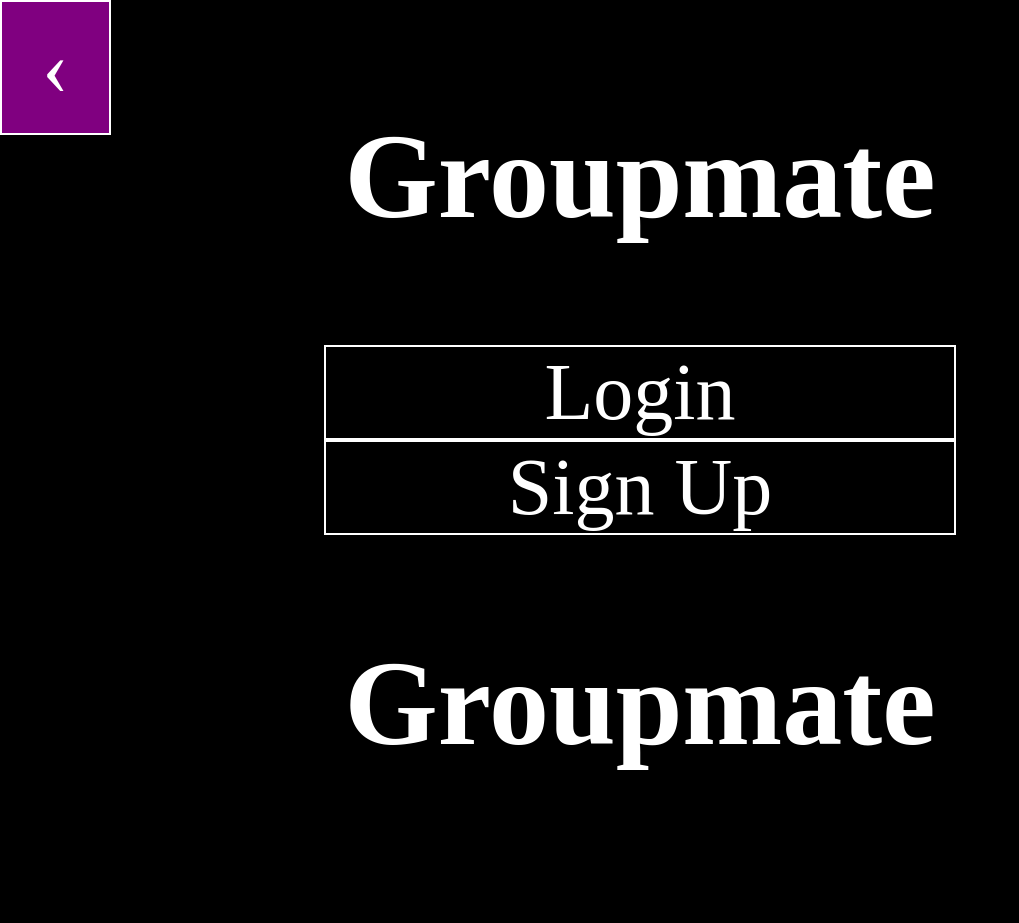
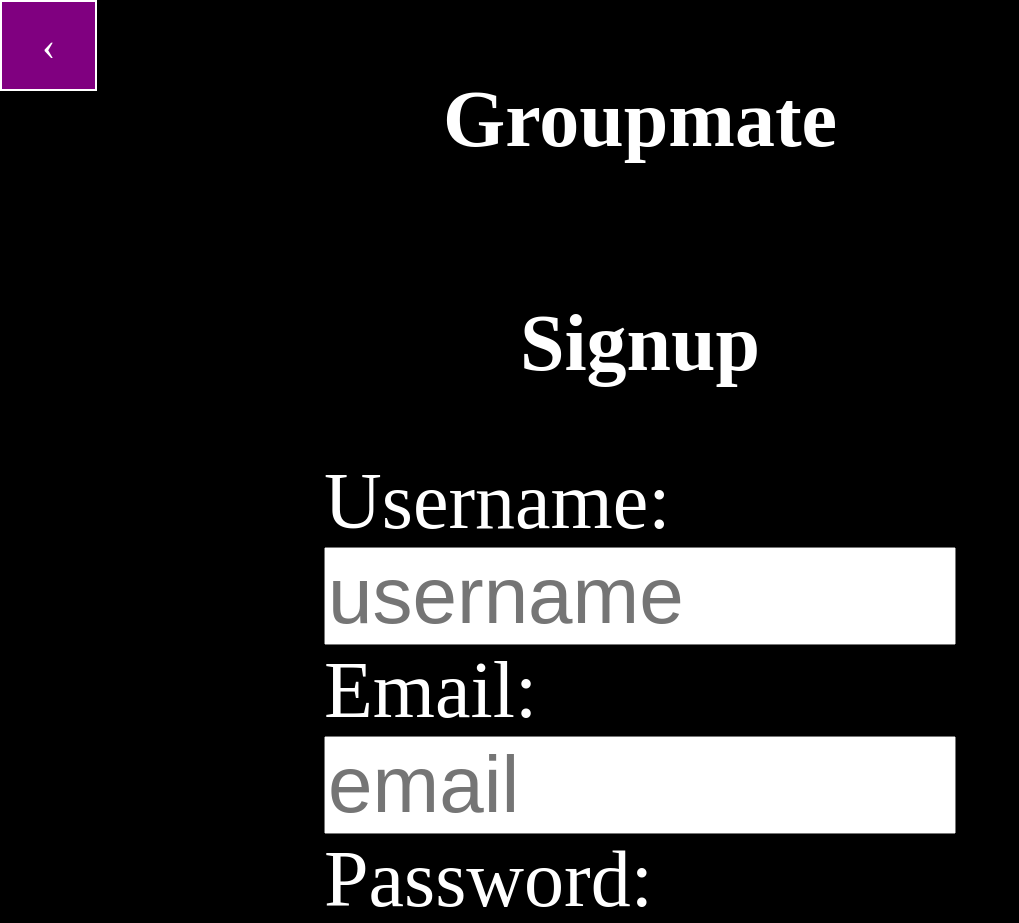
Before and after one commit to tseamans1214/groupmate, a React (Create React App) app: page /signup in a window 1280 px wide. Shown: the top 923 px of the page, without its empty margins (0-1019 px from the left). Built offline with nearby package versions, Linux system fonts and the light colour scheme.

Commit message:
Link/create home, login, signup, and acount home pages

```diff
--- a/package.json
+++ b/package.json
@@ -8,8 +8,10 @@
     "@testing-library/user-event": "^13.5.0",
     "react": "^18.2.0",
     "react-dom": "^18.2.0",
+    "react-router-dom": "^6.4.3",
     "react-scripts": "5.0.1",
-    "web-vitals": "^2.1.4"
+    "web-vitals": "^2.1.4",
+    "yarn": "^1.22.19"
   },
   "scripts": {
     "start": "react-scripts start",
--- a/src/App.js
+++ b/src/App.js
@@ -1,13 +1,22 @@
 import React from "react";
+import "./css/main.css";
+import "./css/account.css";
+import {Routes, Route} from 'react-router-dom'
 import Home from "./components/Home";
 import Login from "./components/Login";
-import "./css/main.css";
-
+import Signup from "./components/Signup";
+import AccountHome from "./components/AccountHome";
 function App() {
   return (
     <div className="App">
-      <Home />
-      <Login />
+      <Routes>
+        <Route path='/' element={<Home />}/>
+        <Route path='/login' element={<Login />}/>
+        <Route path='/signup' element={<Signup />}/>
+        <Route path='/account-home' element={<AccountHome />}/>
+      </Routes>
+      {/* <Home />
+      <Login /> */}
     </div>
   );
 }
--- /dev/null
+++ b/src/components/AccountHome.jsx
@@ -0,0 +1,24 @@
+import React from "react";
+import {Link} from 'react-router-dom'
+function AccountHome() {
+    return (
+        <>
+            <Link to="/account-settings" className="back-button">Account Settings</Link>
+            <section className="account-home">
+                <h1 className="account-title">Welcome, Username</h1>
+                <div className="account-groups">
+                    <div className="account-groups-row">
+                        <Link to="/create-group" className="account-groups-col1">+</Link>
+                        <Link to="/create-group" className="account-groups-col2">Create Group</Link>
+                    </div>
+                    <div className="account-groups-row">
+                        <Link to="/join-group" className="account-groups-col1">+</Link>
+                        <Link to="/join-group" className="account-groups-col2">Join Group</Link>
+                    </div>
+                </div>
+            </section>
+        </>
+    );
+}
+
+export default AccountHome;
--- a/src/components/Home.jsx
+++ b/src/components/Home.jsx
@@ -1,13 +1,12 @@
 import React from "react";
-
+import {Link} from 'react-router-dom'
 function Home() {
     return (
         <>
-            <div className="back-button">&#8249;</div>
             <section className="menu">
                 <h1 className="menu-component menu-title">Groupmate</h1>
-                <div className="menu-component menu-button">Login</div>
-                <div className="menu-component menu-button">Sign Up</div>
+                <Link to="/login" className="menu-component menu-button">Login</Link>
+                <Link to="/signup" className="menu-component menu-button">Signup</Link>
             </section>
         </>
     );
--- a/src/components/Login.jsx
+++ b/src/components/Login.jsx
@@ -1,9 +1,9 @@
 import React from "react";
-
+import {Link} from 'react-router-dom'
 function Login() {
     return (
         <>
-            <div className="back-button">&#8249;</div>
+            <Link to="/" className="back-button">&#8249;</Link>
             <section className="menu">
                 <h1 className="menu-component menu-title">Groupmate</h1>
                 <h2 className="menu-component menu-subtitle">Login</h2>
--- /dev/null
+++ b/src/components/Signup.jsx
@@ -0,0 +1,30 @@
+import React from "react";
+import {Link} from 'react-router-dom'
+function Signup() {
+    return (
+        <>
+            <Link to="/" className="back-button">&#8249;</Link>
+            <section className="menu">
+                <h1 className="menu-component menu-title">Groupmate</h1>
+                <h2 className="menu-component menu-subtitle">Signup</h2>
+                <form className="signup-form" action="/account-home">
+                    <label className="form-component" for="username">Username:</label>
+                    <input className="form-component" type="text" id="susername" name="username" placeholder="username"></input>
+
+                    <label className="form-component" for="email">Email:</label>
+                    <input className="form-component" type="email" id="semail" name="email" placeholder="email"></input>
+
+                    <label className="form-component" for="password">Password:</label>
+                    <input className="form-component" type="password" id="spassword" name="password" placeholder="password"></input>
+
+                    <label className="form-component" for="cpassword">Confirm Password:</label>
+                    <input className="form-component" type="password" id="scpassword" name="cpassword" placeholder="confirm password"></input>
+
+                    <input className="form-component submit-button" type="submit" value="Login"></input>
+                </form>
+            </section>
+        </>
+    );
+}
+
+export default Signup;
--- /dev/null
+++ b/src/css/account.css
@@ -0,0 +1,37 @@
+.account-home {
+    width: 100%;
+    display: flex;
+    flex-direction: column;
+    align-items: center;
+}
+
+.account-title {
+    color: white;
+}
+
+.account-groups {
+    width: 100%;
+    flex-direction: row;
+}
+.account-groups-row {
+    width: 100%;
+    text-decoration: none;
+    border: 2px solid white;
+}
+
+.account-groups-col1 {
+    display: inline-block;
+    width: 25%;
+    color: white;
+    text-align: center;
+    text-decoration: none;
+}
+
+.account-groups-col2 {
+    display: inline-block;
+    width: 75%;
+    border-left: 2px solid white;
+    padding-left: 20px;
+    color: white;
+    text-decoration: none;
+}
--- a/src/css/main.css
+++ b/src/css/main.css
@@ -38,7 +38,7 @@ h3 {
 }
 
 
-nav, div, input, label {
+nav, div, input, label, .menu-component {
     font-size: 2.0em;
 }
 
@@ -59,6 +59,7 @@ p {
     top:0;
     color: white;
     border: 2px solid white;
+    text-decoration: none;
 }
 .back-button:hover {
     background-color: purple;
@@ -81,6 +82,7 @@ p {
 
 .menu-button {
     border: solid 2px white;
+    text-decoration: none;
 }
 
 .menu-button:hover {
--- a/src/index.js
+++ b/src/index.js
@@ -1,10 +1,11 @@
 import React from 'react';
 import ReactDOM from 'react-dom/client';
 import App from './App';
+import {BrowserRouter} from 'react-router-dom'
 
 const root = ReactDOM.createRoot(document.getElementById('root'));
 root.render(
-  <React.StrictMode>
+  <BrowserRouter>
     <App />
-  </React.StrictMode>
+  </BrowserRouter>
 );
```
Also changed, not shown: 1 other file (tests, documents, lock files or other folders).
